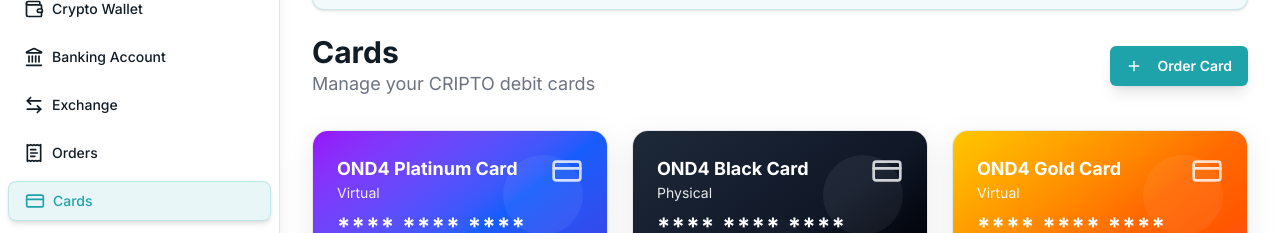
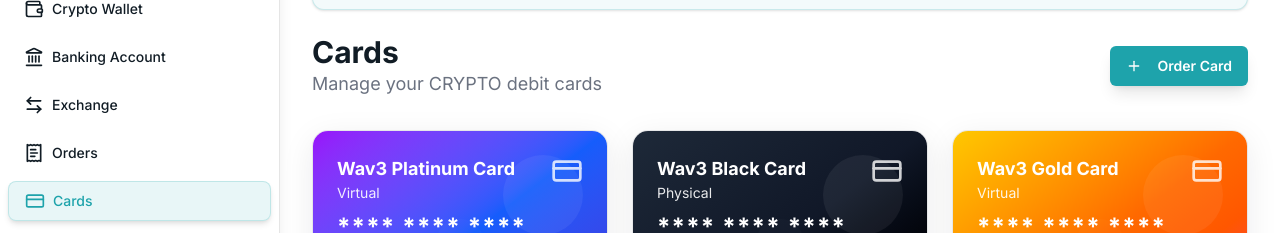
Before and after one commit to chriskryon/wav3-front, a Next.js app: page /cards in a window 1280 px wide. Shown: the part 203-436 px from the top of the page. Built offline with nearby package versions, Linux system fonts and the light colour scheme; sample sign-in values are in the browser's storage.

Commit message:
update cards page nomenclature

```diff
--- a/src/app/cards/page.tsx
+++ b/src/app/cards/page.tsx
@@ -20,7 +20,7 @@ export default function CardsPage() {
   const cards = [
     {
       id: 1,
-      name: 'OND4 Platinum Card',
+      name: 'Wav3 Platinum Card',
       type: 'Virtual',
       number: '**** **** **** 1234',
       balance: 2500.0,
@@ -31,7 +31,7 @@ export default function CardsPage() {
     },
     {
       id: 2,
-      name: 'OND4 Black Card',
+      name: 'Wav3 Black Card',
       type: 'Physical',
       number: '**** **** **** 5678',
       balance: 15000.0,
@@ -42,7 +42,7 @@ export default function CardsPage() {
     },
     {
       id: 3,
-      name: 'OND4 Gold Card',
+      name: 'Wav3 Gold Card',
       type: 'Virtual',
       number: '**** **** **** 9012',
       balance: 750.0,
@@ -53,7 +53,7 @@ export default function CardsPage() {
     },
     {
       id: 4,
-      name: 'OND4 Silver Card',
+      name: 'Wav3 Silver Card',
       type: 'Physical',
       number: '**** **** **** 3456',
       balance: 1200.0,
@@ -64,7 +64,7 @@ export default function CardsPage() {
     },
     {
       id: 5,
-      name: 'OND4 Business Card',
+      name: 'Wav3 Business Card',
       type: 'Virtual',
       number: '**** **** **** 7890',
       balance: 5000.0,
@@ -75,7 +75,7 @@ export default function CardsPage() {
     },
     {
       id: 6,
-      name: 'OND4 Student Card',
+      name: 'Wav3 Student Card',
       type: 'Virtual',
       number: '**** **** **** 2468',
       balance: 300.0,
@@ -94,7 +94,7 @@ export default function CardsPage() {
         <div className='flex flex-col md:flex-row md:items-center justify-between gap-4'>
           <div>
             <h1 className='text-3xl font-bold text-main'>Cards</h1>
-            <p className='muted-text text-lg'>Manage your CRIPTO debit cards</p>
+            <p className='muted-text text-lg'>Manage your CRYPTO debit cards</p>
           </div>
           <Button className='bg-primary hover:bg-primary/90 text-white font-semibold shadow-lg hover:shadow-xl transition-all duration-300'>
             <Plus className='w-4 h-4 mr-2' />
@@ -117,9 +117,9 @@ export default function CardsPage() {
                 >
                   {/* Card Pattern */}
                   <div className='absolute inset-0 opacity-20'>
-                    <div className='absolute top-6 right-6 w-20 h-20 rounded-full bg-white/30'></div>
-                    <div className='absolute bottom-6 left-6 w-16 h-16 rounded-full bg-white/20'></div>
-                    <div className='absolute top-1/2 left-1/2 w-12 h-12 rounded-full bg-white/10 transform -translate-x-1/2 -translate-y-1/2'></div>
+                    <div className='absolute top-6 right-6 w-20 h-20 rounded-full bg-white/30' />
+                    <div className='absolute bottom-6 left-6 w-16 h-16 rounded-full bg-white/20' />
+                    <div className='absolute top-1/2 left-1/2 w-12 h-12 rounded-full bg-white/10 transform -translate-x-1/2 -translate-y-1/2' />
                   </div>
 
                   {/* Card Content */}
@@ -219,7 +219,7 @@ export default function CardsPage() {
         <Card className='glass-card-enhanced'>
           <CardHeader>
             <CardTitle className='text-xl font-bold text-main'>
-              OND4 Card Benefits
+              Wav3 Card Benefits
             </CardTitle>
           </CardHeader>
           <CardContent>
```
